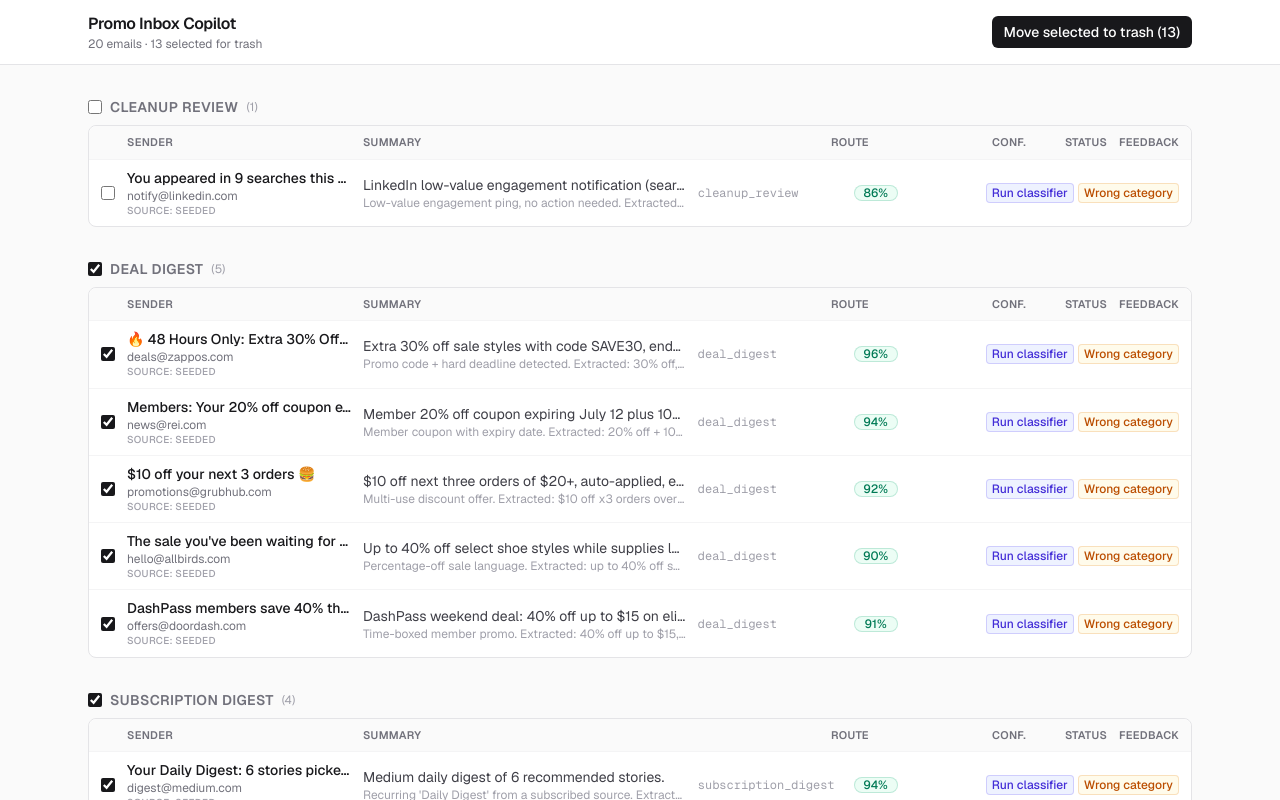
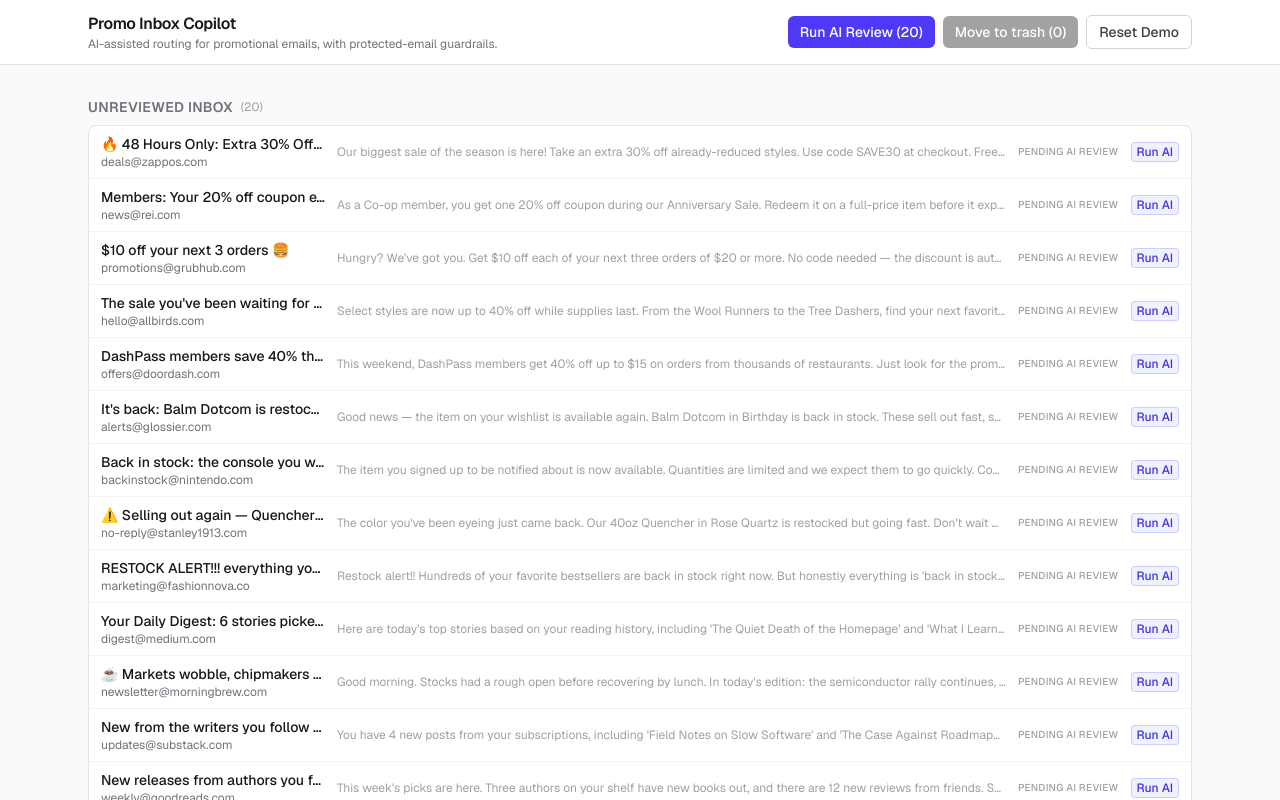
Before and after one commit to rebeccarwang/promo-inbox-copilot, a Next.js app: page / in a window 1280 px wide. Shown: the top 800 px of the page. Built offline with nearby package versions, Linux system fonts and the light colour scheme.

Commit message:
feat: batch AI review for emails

```diff
--- a/app/Inbox.tsx
+++ b/app/Inbox.tsx
@@ -16,20 +16,16 @@
   { route: "manual_review", title: "Manual Review" },
 ];
 
-// Routes whose emails are opted IN (pre-checked for trash) by default.
-const TRASH_DEFAULT_ROUTES: EmailRoute[] = [
-  "deal_digest",
-  "subscription_digest",
-  "restock_alert",
-];
-
-// Where a card's current classification came from.
+// A card is "pending" (unreviewed) until the AI classifier has run on it.
+// `source` doubles as review status: "seeded" = pending; anything else =
+// reviewed. Seed `route` is ignored for placement until a row is reviewed, so
+// the pre-sorted seed state is never shown.
 type Source = "seeded" | "classifier" | "failed";
 
-const SOURCE_LABELS: Record<Source, string> = {
-  seeded: "Source: Seeded",
-  classifier: "Source: Mock classifier",
-  failed: "Source: Classifier failed",
+const STATUS_LABELS: Record<Source, string> = {
+  seeded: "Pending AI review",
+  classifier: "Reviewed by AI",
+  failed: "AI review failed",
 };
 
 // `flaggedWrong` is user feedback: the user thinks this email is mis-routed,
@@ -45,13 +41,14 @@
 function toRows(emails: SeedEmail[]): Row[] {
   return emails.map((e) => ({
     ...e,
-    selected:
-      e.status === "active" && TRASH_DEFAULT_ROUTES.includes(e.route),
+    selected: false,
     flaggedWrong: false,
     suggestedRoute: null,
     source: "seeded" as Source,
   }));
 }
+
+const isReviewed = (r: Row) => r.source !== "seeded";
 
 function routeTitle(route: EmailRoute | null): string {
   return SECTIONS.find((s) => s.route === route)?.title ?? "—";
@@ -69,9 +66,11 @@
 export default function Inbox({
   emails,
   onAudit,
+  onReset,
 }: {
   emails: SeedEmail[];
   onAudit: (event: AuditEvent) => void;
+  onReset: () => void;
 }) {
   const [rows, setRows] = useState<Row[]>(() => toRows(emails));
   // Which row's "should have been…" category picker is currently open.
@@ -80,21 +79,42 @@
   const [classifyingIds, setClassifyingIds] = useState<Set<string>>(
     () => new Set()
   );
+  // True while "Run AI Review" is classifying the whole pending inbox.
+  const [reviewingAll, setReviewingAll] = useState(false);
 
   const selectedCount = useMemo(
     () => rows.filter((r) => r.selected).length,
     [rows]
   );
 
+  const pendingRows = useMemo(
+    () => rows.filter((r) => r.source === "seeded" && r.status === "active"),
+    [rows]
+  );
+
+  // Reviewed rows grouped by their AI-assigned route. Pending rows are excluded
+  // so they only ever appear in the Unreviewed Inbox.
+  const reviewedByRoute = useMemo(() => {
+    const map = new Map<EmailRoute, Row[]>();
+    for (const r of rows) {
+      if (!isReviewed(r)) continue;
+      const bucket = map.get(r.route) ?? [];
+      bucket.push(r);
+      map.set(r.route, bucket);
+    }
+    return map;
+  }, [rows]);
+
   const toggleSelect = (id: string) =>
     setRows((prev) =>
       prev.map((r) => (r.id === id ? { ...r, selected: !r.selected } : r))
     );
 
+  // Select all reviewed, active rows in a lane (pending rows aren't selectable).
   const toggleSectionSelect = (route: EmailRoute, checked: boolean) =>
     setRows((prev) =>
       prev.map((r) =>
-        r.route === route && r.status === "active"
+        isReviewed(r) && r.route === route && r.status === "active"
           ? { ...r, selected: checked }
           : r
       )
@@ -144,8 +164,7 @@
   };
 
   // Apply a classification result to a row: overwrite the routing fields and
-  // record where it came from. Changing `route` re-groups the card into its
-  // new lane automatically.
+  // mark it reviewed. Changing `route` re-groups the card into its new lane.
   const applyClassification = (
     id: string,
     c: EmailClassificationResult,
@@ -176,8 +195,38 @@
       return next;
     });
 
-  // Call the mock classifier API and apply its result. On any failure the
-  // email falls back to manual_review, mirroring the API's safe default.
+  // Log a "Safety guard applied" event when the AI result was forced to Manual
+  // Review by a guard (protected record, or confidence below the 0.7 threshold).
+  const logGuardIfAny = (row: Row, result: EmailClassificationResult) => {
+    if (result.isProtected) {
+      onAudit(
+        createAuditEvent({
+          actor: "system",
+          eventType: "SYSTEM_PROTECTED_EMAIL",
+          emailId: row.id,
+          emailSubject: row.subject,
+          details:
+            result.protectionReason ??
+            "Protected record → routed to Manual Review, never auto-cleaned.",
+        })
+      );
+    } else if (result.confidence < 0.7) {
+      onAudit(
+        createAuditEvent({
+          actor: "system",
+          eventType: "SYSTEM_PROTECTED_EMAIL",
+          emailId: row.id,
+          emailSubject: row.subject,
+          details: `Low confidence (${Math.round(
+            result.confidence * 100
+          )}%) → routed to Manual Review for a human to check.`,
+        })
+      );
+    }
+  };
+
+  // Classify a single email via the API and apply its result. On any transport
+  // failure the email falls back to Manual Review with an explicit reason.
   const runClassifier = async (id: string) => {
     const row = rows.find((r) => r.id === id);
     if (!row || classifyingIds.has(id)) return;
@@ -201,11 +250,12 @@
           eventType: "AI_RECOMMENDED_ROUTE",
           emailId: row.id,
           emailSubject: row.subject,
-          details: `Recommended ${result.route} at ${Math.round(
+          details: `Routed to ${routeTitle(result.route)} at ${Math.round(
             result.confidence * 100
           )}% confidence. ${result.reason}`,
         })
       );
+      logGuardIfAny(row, result);
     } catch (err) {
       const fallback = fallbackToManualReview(
         `Classifier request failed: ${
@@ -219,53 +269,136 @@
           eventType: "AI_RECOMMENDED_ROUTE",
           emailId: row.id,
           emailSubject: row.subject,
-          details: `Safe fallback to ${fallback.route} at ${Math.round(
-            fallback.confidence * 100
-          )}% confidence. ${fallback.reason}`,
+          details: `Safe fallback to Manual Review. ${fallback.reason}`,
         })
       );
+      logGuardIfAny(row, fallback);
     } finally {
       setClassifying(id, false);
     }
   };
 
-  const grouped = useMemo(() => {
-    const map = new Map<EmailRoute, Row[]>();
-    for (const r of rows) {
-      const bucket = map.get(r.route) ?? [];
-      bucket.push(r);
-      map.set(r.route, bucket);
+  // Run the AI classifier across every pending email in the inbox.
+  const runAiReview = async () => {
+    const ids = rows
+      .filter((r) => r.source === "seeded" && r.status === "active")
+      .map((r) => r.id);
+    if (ids.length === 0) return;
+    setReviewingAll(true);
+    try {
+      await Promise.all(ids.map((id) => runClassifier(id)));
+    } finally {
+      setReviewingAll(false);
     }
-    return map;
-  }, [rows]);
+  };
+
+  // Reset the whole demo: emails back to pending, selections cleared, audit
+  // log emptied (via the parent).
+  const resetDemo = () => {
+    setRows(toRows(emails));
+    setPickerOpenId(null);
+    setClassifyingIds(new Set());
+    onReset();
+  };
+
+  const pendingCount = pendingRows.length;
 
   return (
     <div className="min-h-screen bg-zinc-50 font-sans text-zinc-900">
-      {/* Sticky action bar */}
+      {/* Demo header */}
       <div className="sticky top-0 z-10 border-b border-zinc-200 bg-white/90 backdrop-blur">
-        <div className="mx-auto flex max-w-6xl items-center justify-between gap-4 px-6 py-3">
+        <div className="mx-auto flex max-w-6xl flex-wrap items-center justify-between gap-4 px-6 py-3">
           <div>
             <h1 className="text-base font-semibold tracking-tight">
               Promo Inbox Copilot
             </h1>
             <p className="text-xs text-zinc-500">
-              {rows.length} emails · {selectedCount} selected for trash
+              AI-assisted routing for promotional emails, with protected-email
+              guardrails.
             </p>
           </div>
+          <div className="flex items-center gap-2">
+            <button
+              type="button"
+              onClick={runAiReview}
+              disabled={reviewingAll || pendingCount === 0}
+              className="rounded-md bg-indigo-600 px-3 py-1.5 text-sm font-medium text-white transition-colors hover:bg-indigo-500 disabled:cursor-not-allowed disabled:opacity-40"
+            >
+              {reviewingAll
+                ? "Reviewing…"
+                : `Run AI Review${pendingCount ? ` (${pendingCount})` : ""}`}
+            </button>
             <button
               type="button"
               onClick={moveSelectedToTrash}
               disabled={selectedCount === 0}
               className="rounded-md bg-zinc-900 px-3 py-1.5 text-sm font-medium text-white transition-colors hover:bg-zinc-700 disabled:cursor-not-allowed disabled:opacity-40"
             >
-            Move selected to trash ({selectedCount})
+              Move to trash ({selectedCount})
             </button>
+            <button
+              type="button"
+              onClick={resetDemo}
+              className="rounded-md border border-zinc-300 bg-white px-3 py-1.5 text-sm font-medium text-zinc-700 transition-colors hover:bg-zinc-50"
+            >
+              Reset Demo
+            </button>
+          </div>
         </div>
       </div>
 
       <div className="mx-auto max-w-6xl space-y-8 px-6 py-8">
+        {/* Unreviewed Inbox */}
+        {pendingRows.length > 0 && (
+          <section>
+            <div className="mb-2 flex items-center gap-2">
+              <h2 className="text-sm font-semibold uppercase tracking-wide text-zinc-500">
+                Unreviewed Inbox
+              </h2>
+              <span className="text-xs text-zinc-400">
+                ({pendingRows.length})
+              </span>
+            </div>
+            <div className="divide-y divide-zinc-100 rounded-lg border border-zinc-200 bg-white">
+              {pendingRows.map((row) => (
+                <div
+                  key={row.id}
+                  className="flex items-center gap-3 px-3 py-2 text-sm"
+                >
+                  <div className="w-56 shrink-0">
+                    <p className="truncate font-medium" title={row.subject}>
+                      {row.subject}
+                    </p>
+                    <p className="truncate text-xs text-zinc-500" title={row.sender}>
+                      {row.sender}
+                    </p>
+                  </div>
+                  <p
+                    className="min-w-0 flex-1 truncate text-xs text-zinc-400"
+                    title={row.bodyText}
+                  >
+                    {row.bodyText}
+                  </p>
+                  <span className="hidden shrink-0 text-[10px] font-medium uppercase tracking-wide text-zinc-400 sm:inline">
+                    {STATUS_LABELS.seeded}
+                  </span>
+                  <button
+                    type="button"
+                    onClick={() => runClassifier(row.id)}
+                    disabled={classifyingIds.has(row.id)}
+                    className={`${ACTION_BTN} bg-indigo-50 text-indigo-700 ring-indigo-600/20 hover:bg-indigo-100`}
+                  >
+                    {classifyingIds.has(row.id) ? "Reviewing…" : "Run AI"}
+                  </button>
+                </div>
+              ))}
+            </div>
+          </section>
+        )}
+
+        {/* Reviewed lanes */}
         {SECTIONS.map((section) => {
-          const sectionRows = grouped.get(section.route) ?? [];
+          const sectionRows = reviewedByRoute.get(section.route) ?? [];
           const activeRows = sectionRows.filter((r) => r.status === "active");
           const allSelected =
             activeRows.length > 0 && activeRows.every((r) => r.selected);
@@ -294,21 +427,22 @@
               <div className="divide-y divide-zinc-100 rounded-lg border border-zinc-200 bg-white">
                 {sectionRows.length === 0 ? (
                   <p className="px-3 py-4 text-center text-xs text-zinc-400">
-                    No emails in this route.
+                    No emails routed here yet.
                   </p>
                 ) : (
                   <div className="flex items-center gap-3 rounded-t-lg bg-zinc-50 px-3 py-2 text-[11px] font-semibold uppercase tracking-wide text-zinc-500">
                     <span className="w-3.5 shrink-0" aria-hidden />
                     <span className="w-56 shrink-0">Sender</span>
                     <span className="min-w-0 flex-1">Summary</span>
-                    <span className="hidden w-36 shrink-0 lg:inline">Route</span>
+                    <span className="hidden w-24 shrink-0 lg:inline">Status</span>
                     <span className="w-11 shrink-0 text-center">Conf.</span>
-                    <span className="hidden w-16 shrink-0 text-right md:inline">Status</span>
                     <span className="shrink-0">Feedback</span>
                   </div>
                 )}
                 {sectionRows.map((row) => {
                   const trashed = row.status === "trashed";
+                  const lowConfidence =
+                    row.route === "manual_review" && row.confidence < 0.7;
                   return (
                     <div
                       key={row.id}
@@ -327,7 +461,7 @@
 
                       {/* Sender + subject */}
                       <div className="w-56 shrink-0">
-                        <div className="flex items-center gap-1.5">
+                        <div className="flex flex-wrap items-center gap-1.5">
                           <p
                             className={`truncate font-medium ${
                               trashed ? "line-through" : ""
@@ -341,20 +475,14 @@
                               Protected
                             </span>
                           )}
+                          {lowConfidence && !row.isProtected && (
+                            <span className="shrink-0 rounded-full bg-rose-50 px-1.5 py-0.5 text-[10px] font-semibold uppercase tracking-wide text-rose-700 ring-1 ring-inset ring-rose-600/20">
+                              Low confidence
+                            </span>
+                          )}
                         </div>
                         <p className="truncate text-xs text-zinc-500" title={row.sender}>
                           {row.sender}
-                        </p>
-                        <p
-                          className={`truncate text-[10px] font-medium uppercase tracking-wide ${
-                            row.source === "classifier"
-                              ? "text-indigo-600"
-                              : row.source === "failed"
-                              ? "text-rose-600"
-                              : "text-zinc-400"
-                          }`}
-                        >
-                          {SOURCE_LABELS[row.source]}
                         </p>
                       </div>
 
@@ -366,6 +494,11 @@
                         <p className="truncate text-xs text-zinc-400" title={row.reason}>
                           {row.reason}
                         </p>
+                        {lowConfidence && (
+                          <p className="truncate text-xs text-rose-600">
+                            ⚠ Low confidence → Manual Review fallback
+                          </p>
+                        )}
                         {row.isProtected && row.protectionReason && (
                           <p
                             className="truncate text-xs text-emerald-700"
@@ -376,9 +509,15 @@
                         )}
                       </div>
 
-                      {/* Route */}
-                      <span className="hidden w-36 shrink-0 truncate font-mono text-xs text-zinc-400 lg:inline">
-                        {row.route}
+                      {/* Review status */}
+                      <span
+                        className={`hidden w-24 shrink-0 truncate text-[10px] font-medium uppercase tracking-wide lg:inline ${
+                          row.source === "failed"
+                            ? "text-rose-600"
+                            : "text-indigo-600"
+                        }`}
+                      >
+                        {STATUS_LABELS[row.source]}
                       </span>
 
                       {/* Confidence */}
@@ -390,13 +529,6 @@
                         {Math.round(row.confidence * 100)}%
                       </span>
 
-                      {/* Status tag */}
-                      <span className="hidden w-16 shrink-0 text-right text-xs md:inline">
-                        {trashed && (
-                          <span className="text-zinc-400">trashed</span>
-                        )}
-                      </span>
-
                       {/* Actions + feedback */}
                       <div className="relative flex shrink-0 items-center gap-1">
                         <button
@@ -405,9 +537,7 @@
                           disabled={classifyingIds.has(row.id)}
                           className={`${ACTION_BTN} bg-indigo-50 text-indigo-700 ring-indigo-600/20 hover:bg-indigo-100`}
                         >
-                          {classifyingIds.has(row.id)
-                            ? "Classifying…"
-                            : "Run classifier"}
+                          {classifyingIds.has(row.id) ? "Reviewing…" : "Re-run AI"}
                         </button>
                         <button
                           type="button"
--- a/app/page.tsx
+++ b/app/page.tsx
@@ -2,40 +2,24 @@
 
 import { useCallback, useState } from "react";
 import { seedEmails } from "@/lib/seedEmails";
-import { createAuditEvent, type AuditEvent } from "@/lib/auditLog";
+import { type AuditEvent } from "@/lib/auditLog";
 import Inbox from "./Inbox";
 import AuditLog from "@/components/AuditLog";
 
-// System records: protected emails that were routed to Manual Review.
-function initialAuditEvents(): AuditEvent[] {
-  return seedEmails
-    .filter((e) => e.isProtected && e.route === "manual_review")
-    .map((e) =>
-      createAuditEvent({
-        id: `sys-protected-${e.id}`,
-        actor: "system",
-        eventType: "SYSTEM_PROTECTED_EMAIL",
-        emailId: e.id,
-        emailSubject: e.subject,
-        details:
-          e.protectionReason ??
-          "Protected email routed to Manual Review instead of cleanup.",
-      })
-    );
-}
-
 export default function Home() {
-  const [auditEvents, setAuditEvents] = useState<AuditEvent[]>(
-    initialAuditEvents
-  );
+  // The demo starts with an empty audit log; events accrue as the user runs the
+  // AI review and takes actions. "Reset Demo" clears it back to empty.
+  const [auditEvents, setAuditEvents] = useState<AuditEvent[]>([]);
 
   const logEvent = useCallback((event: AuditEvent) => {
     setAuditEvents((prev) => [event, ...prev]);
   }, []);
 
+  const resetAudit = useCallback(() => setAuditEvents([]), []);
+
   return (
     <>
-      <Inbox emails={seedEmails} onAudit={logEvent} />
+      <Inbox emails={seedEmails} onAudit={logEvent} onReset={resetAudit} />
       <AuditLog events={auditEvents} />
     </>
   );
--- a/components/AuditLog.tsx
+++ b/components/AuditLog.tsx
@@ -40,7 +40,7 @@
                 <span className="w-28 shrink-0 text-xs text-zinc-400">
                   {formatTimestamp(event.createdAt)}
                 </span>
-                <span className="w-40 shrink-0 truncate text-xs font-medium text-zinc-500">
+                <span className="w-44 shrink-0 truncate text-xs font-medium text-zinc-500">
                   {AUDIT_EVENT_LABELS[event.eventType]}
                 </span>
                 <div className="min-w-0 flex-1">
--- a/lib/auditLog.ts
+++ b/lib/auditLog.ts
@@ -23,12 +23,12 @@
 
 // Human-readable labels for each event type.
 export const AUDIT_EVENT_LABELS: Record<AuditEventType, string> = {
-  SYSTEM_PROTECTED_EMAIL: "Protected email",
-  USER_FLAGGED_WRONG_CATEGORY: "Flagged wrong category",
-  USER_MOVED_TO_TRASH: "Moved to trash",
+  SYSTEM_PROTECTED_EMAIL: "Safety guard applied",
+  USER_FLAGGED_WRONG_CATEGORY: "User feedback recorded",
+  USER_MOVED_TO_TRASH: "Moved to simulated trash",
   USER_CREATED_PREFERENCE: "Preference created",
   SYSTEM_APPLIED_PREFERENCE: "Preference applied",
-  AI_RECOMMENDED_ROUTE: "AI route recommendation",
+  AI_RECOMMENDED_ROUTE: "AI routed email",
 };
 
 type CreateAuditEventInput = Omit<AuditEvent, "id" | "createdAt"> & {
```
Lines whose indentation alone changed are shown as unchanged.
